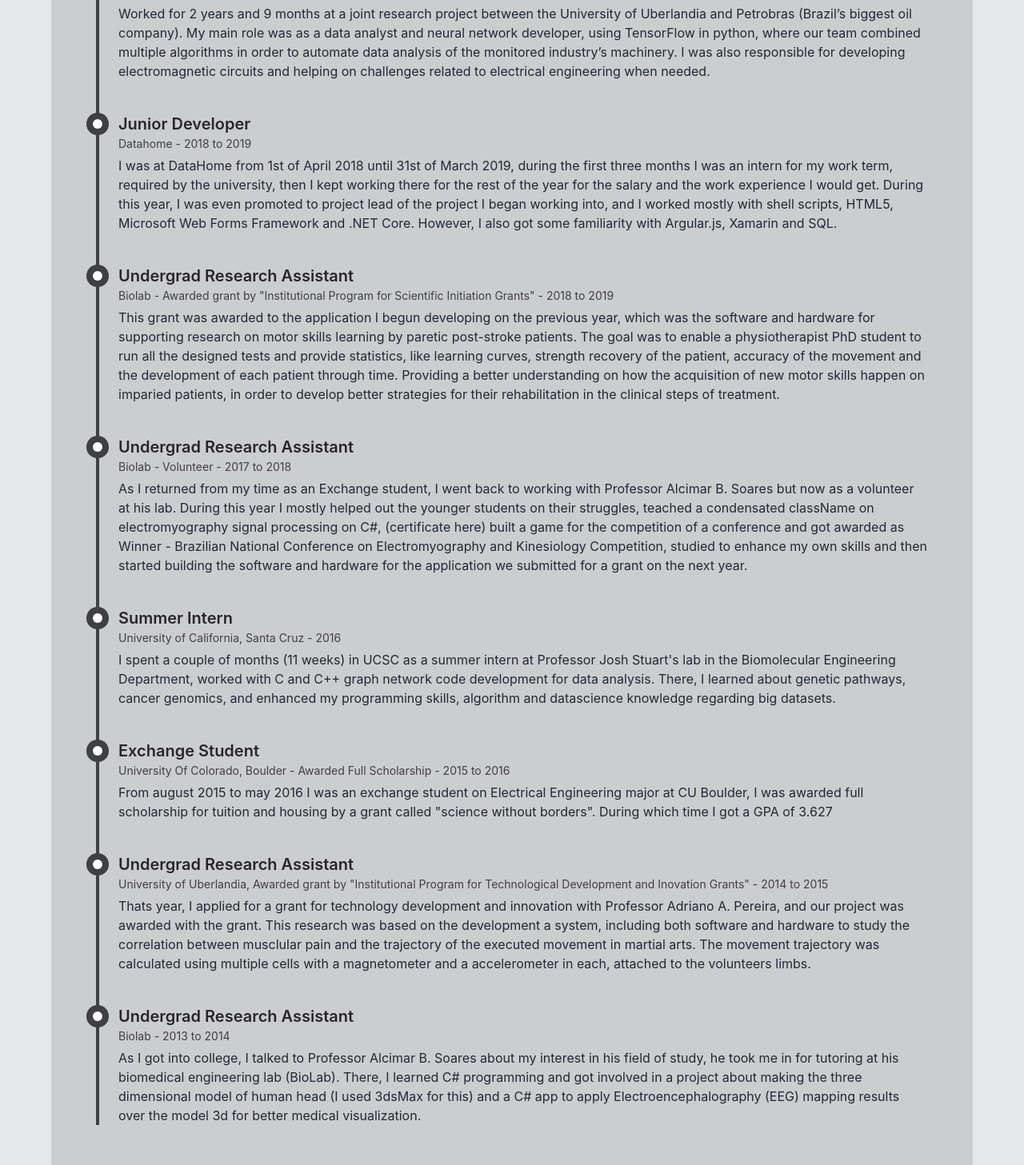
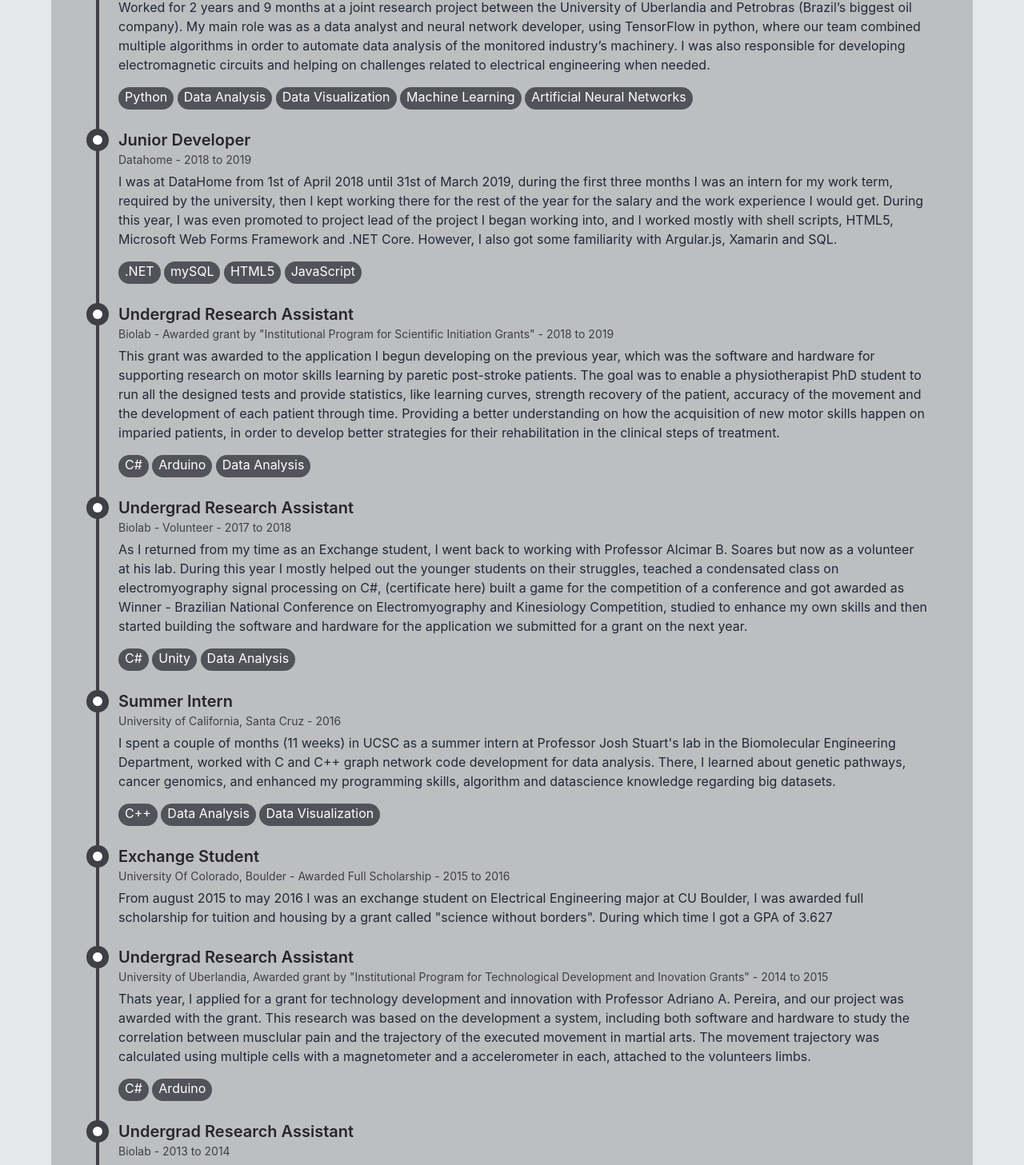
Before and after one commit to tuliotorezan/portfolio, a React (Create React App) app: page / in a window 1280 px wide. Shown: the part 553-2010 px from the top of the page at 80% size. Built offline with nearby package versions, Linux system fonts and the light colour scheme.

Commit message:
A bit more styling

```diff
--- a/src/App.css
+++ b/src/App.css
@@ -5,3 +5,6 @@
 .bg-main-color{
   background-color:  rgba( 180, 180, 180, 0.5);
 }
+.bg-main-color2{
+  background-color:  rgba( 150, 150, 150, 0.5);
+}
--- a/src/components/Education/Education.js
+++ b/src/components/Education/Education.js
@@ -3,7 +3,7 @@
 function Education(props) {
     return (
         <section className="bg-gray-200 dark:bg-zinc-800">
-            <div className="max-w-6xl px-6 pb-6 mx-auto bg-main-color">
+            <div className="max-w-6xl px-6 pt-8 pb-2 mx-auto bg-main-color">
                 <div className='mx-auto mb-4 w-fit border-2 border-black dark:border-white'><h1 className='m-1 mx-2 text-2xl font-semibold text-zinc-800 capitalize lg:text-3xl dark:text-gray-200'>EDUCATION</h1></div>
                 <div className='mx-6 grid grid-cols-1 divide-y divide-solid divide-black dark:divide-white'>
                     <div  className='py-4 m-1 text-zinc-800 dark:text-gray-200'>
--- a/src/components/Work/Work.js
+++ b/src/components/Work/Work.js
@@ -4,57 +4,64 @@
 function Work(props) {
     return (
         <section className="bg-gray-200 dark:bg-zinc-800">
-            <div className="max-w-6xl px-6 pt-10 pb-6 mx-auto bg-main-color">
+            <div className="max-w-6xl px-6 pt-8 pb-2 mx-auto bg-main-color2">
             <div className='mx-auto mb-4 w-fit border-2 border-black dark:border-white'><h1 className='m-1 mx-2 text-2xl font-semibold text-zinc-800 capitalize lg:text-3xl dark:text-gray-200'>EXPERIENCE</h1></div>
                 <div className='px-8'>
                 <ol className="relative border-l-4 border-zinc-700 dark:border-zinc-200">
-                    <li className="mb-10 ml-6 ">
+                    <li className="mb-6 ml-6 ">
                         <span className="absolute flex items-center justify-center w-3 h-3 bg-white rounded-full mt-2 -left-2 ring-8 ring-zinc-700 dark:ring-zinc-200 dark:bg-zinc-800"/>
                         <h2 className="flex items-center mb-1 text-xl font-semibold text-zinc-800 dark:text-white">Data Analyst and Python Developer</h2>
                         <time className="block mb-2 text-sm font-normal leading-none text-zinc-700 dark:text-zinc-200">Petrobras - University of Uberlandia - 2019 to 2022</time>
                         <p className="mb-4 text-base font-normal text-gray-800 dark:text-white">Worked for 2 years and 9 months at a joint research project between the University of Uberlandia and Petrobras (Brazil’s biggest oil company). My main role was as a data analyst and neural network developer, using TensorFlow in python, where our team combined multiple algorithms in order to automate data analysis of the monitored industry’s machinery. I was also responsible for developing electromagnetic circuits and helping on challenges related to electrical engineering when needed.</p>
+                        <button class="bg-zinc-600 hover:bg-zinc-700 text-white pb-1 px-2 rounded-full">Python</button> <button class="bg-zinc-600 hover:bg-zinc-700 text-white pb-1 px-2 rounded-full">Data Analysis</button> <button class="bg-zinc-600 hover:bg-zinc-700 text-white pb-1 px-2 rounded-full">Data Visualization</button> <button class="bg-zinc-600 hover:bg-zinc-700 text-white pb-1 px-2 rounded-full">Machine Learning</button> <button class="bg-zinc-600 hover:bg-zinc-700 text-white pb-1 px-2 rounded-full">Artificial Neural Networks</button>
                     </li>
-                    <li className="mb-10 ml-6">
+                    <li className="mb-6 ml-6">
                         <span className="absolute flex items-center justify-center w-3 h-3 bg-white rounded-full mt-2 -left-2 ring-8 ring-zinc-700 dark:ring-zinc-200 dark:bg-zinc-800"/>
                         <h2 className="flex items-center mb-1 text-xl font-semibold text-zinc-800 dark:text-white">Junior Developer</h2>
                         <time className="block mb-2 text-sm font-normal leading-none text-zinc-700 dark:text-zinc-200">Datahome - 2018 to 2019</time>
                         <p className="mb-4 text-base font-normal text-gray-800 dark:text-white">I was at DataHome from 1st of April 2018 until 31st of March 2019, during the first three months I was an intern for my work term, required by the university, then I kept working there for the rest of the year for the salary and the work experience I would get. During this year, I was even promoted to project lead of the project I began working into, and I worked mostly with shell scripts, HTML5, Microsoft Web Forms Framework and .NET Core. However, I also got some familiarity with Argular.js, Xamarin and SQL.</p>
+                        <button class="bg-zinc-600 hover:bg-zinc-700 text-white pb-1 px-2 rounded-full">.NET</button> <button class="bg-zinc-600 hover:bg-zinc-700 text-white pb-1 px-2 rounded-full">mySQL</button> <button class="bg-zinc-600 hover:bg-zinc-700 text-white pb-1 px-2 rounded-full">HTML5</button> <button class="bg-zinc-600 hover:bg-zinc-700 text-white pb-1 px-2 rounded-full">JavaScript</button>
                     </li>
-                    <li className="mb-10 ml-6">
+                    <li className="mb-6 ml-6">
                         <span className="absolute flex items-center justify-center w-3 h-3 bg-white rounded-full mt-2 -left-2 ring-8 ring-zinc-700 dark:ring-zinc-200 dark:bg-zinc-800"/>
                         <h2 className="flex items-center mb-1 text-xl font-semibold text-zinc-800 dark:text-white">Undergrad Research Assistant</h2>
                         <time className="block mb-2 text-sm font-normal leading-none text-zinc-700 dark:text-zinc-200">Biolab - Awarded grant by "Institutional Program for Scientific Initiation Grants" - 2018 to 2019</time>
                         <p className="mb-4 text-base font-normal text-gray-800 dark:text-white">This grant was awarded to the application I begun developing on the previous year, which was the software and hardware for supporting research on motor skills learning by paretic post-stroke patients. The goal was to enable a physiotherapist PhD student to run all the designed tests and provide statistics, like learning curves, strength recovery of the patient, accuracy of the movement and the development of each patient through time. Providing a better understanding on how the acquisition of new motor skills happen on imparied patients, in order to develop better strategies for their rehabilitation in the clinical steps of treatment.</p>
+                        <button class="bg-zinc-600 hover:bg-zinc-700 text-white pb-1 px-2 rounded-full">C#</button> <button class="bg-zinc-600 hover:bg-zinc-700 text-white pb-1 px-2 rounded-full">Arduino</button> <button class="bg-zinc-600 hover:bg-zinc-700 text-white pb-1 px-2 rounded-full">Data Analysis</button>
                     </li>
-                    <li className="mb-10 ml-6">
+                    <li className="mb-6 ml-6">
                         <span className="absolute flex items-center justify-center w-3 h-3 bg-white rounded-full mt-2 -left-2 ring-8 ring-zinc-700 dark:ring-zinc-200 dark:bg-zinc-800"/>
                         <h2 className="flex items-center mb-1 text-xl font-semibold text-zinc-800 dark:text-white">Undergrad Research Assistant</h2>
                         <time className="block mb-2 text-sm font-normal leading-none text-zinc-700 dark:text-zinc-200">Biolab - Volunteer - 2017 to 2018</time>
-                        <p className="mb-4 text-base font-normal text-gray-800 dark:text-white">As I returned from my time as an Exchange student, I went back to working with Professor Alcimar B. Soares but now as a volunteer at his lab. During this year I mostly helped out the younger students on their struggles, teached a condensated className on electromyography signal processing on C#, (certificate here) built a game for the competition of a conference and got awarded as Winner - Brazilian National Conference on Electromyography and Kinesiology Competition, studied to enhance my own skills and then started building the software and hardware for the application we submitted for a grant on the next year.</p>
+                        <p className="mb-4 text-base font-normal text-gray-800 dark:text-white">As I returned from my time as an Exchange student, I went back to working with Professor Alcimar B. Soares but now as a volunteer at his lab. During this year I mostly helped out the younger students on their struggles, teached a condensated class on electromyography signal processing on C#, (certificate here) built a game for the competition of a conference and got awarded as Winner - Brazilian National Conference on Electromyography and Kinesiology Competition, studied to enhance my own skills and then started building the software and hardware for the application we submitted for a grant on the next year.</p>
+                        <button class="bg-zinc-600 hover:bg-zinc-700 text-white pb-1 px-2 rounded-full">C#</button> <button class="bg-zinc-600 hover:bg-zinc-700 text-white pb-1 px-2 rounded-full">Unity</button> <button class="bg-zinc-600 hover:bg-zinc-700 text-white pb-1 px-2 rounded-full">Data Analysis</button>
                     </li>
-                    <li className="mb-10 ml-6">
+                    <li className="mb-6 ml-6">
                         <span className="absolute flex items-center justify-center w-3 h-3 bg-white rounded-full mt-2 -left-2 ring-8 ring-zinc-700 dark:ring-zinc-200 dark:bg-zinc-800"/>
                         <h2 className="flex items-center mb-1 text-xl font-semibold text-zinc-800 dark:text-white">Summer Intern</h2>
                         <time className="block mb-2 text-sm font-normal leading-none text-zinc-700 dark:text-zinc-200">University of California, Santa Cruz - 2016</time>
                         <p className="mb-4 text-base font-normal text-gray-800 dark:text-white">I spent a couple of months (11 weeks) in UCSC as a summer intern at Professor Josh Stuart's lab in the Biomolecular Engineering Department, worked with C and C++ graph network code development for data analysis. There, I learned about genetic pathways, cancer genomics, and enhanced my programming skills, algorithm and datascience knowledge regarding big datasets.</p>
+                        <button class="bg-zinc-600 hover:bg-zinc-700 text-white pb-1 px-2 rounded-full">C++</button> <button class="bg-zinc-600 hover:bg-zinc-700 text-white pb-1 px-2 rounded-full">Data Analysis</button> <button class="bg-zinc-600 hover:bg-zinc-700 text-white pb-1 px-2 rounded-full">Data Visualization</button>
                     </li>
-                    <li className="mb-10 ml-6">
+                    <li className="mb-6 ml-6">
                         <span className="absolute flex items-center justify-center w-3 h-3 bg-white rounded-full mt-2 -left-2 ring-8 ring-zinc-700 dark:ring-zinc-200 dark:bg-zinc-800"/>
                         <h2 className="flex items-center mb-1 text-xl font-semibold text-zinc-800 dark:text-white">Exchange Student</h2>
                         <time className="block mb-2 text-sm font-normal leading-none text-zinc-700 dark:text-zinc-200">University Of Colorado, Boulder - Awarded Full Scholarship - 2015 to 2016</time>
                         <p className="mb-4 text-base font-normal text-gray-800 dark:text-white">From august 2015 to may 2016 I was an exchange student on Electrical Engineering major at CU Boulder, I was awarded full scholarship for tuition and housing by a grant called "science without borders". During which time I got a GPA of 3.627</p>
                     </li>
-                    <li className="mb-10 ml-6">
+                    <li className="mb-6 ml-6">
                         <span className="absolute flex items-center justify-center w-3 h-3 bg-white rounded-full mt-2 -left-2 ring-8 ring-zinc-700 dark:ring-zinc-200 dark:bg-zinc-800"/>
                         <h2 className="flex items-center mb-1 text-xl font-semibold text-zinc-800 dark:text-white">Undergrad Research Assistant</h2>
                         <time className="block mb-2 text-sm font-normal leading-none text-zinc-700 dark:text-zinc-200">University of Uberlandia, Awarded grant by "Institutional Program for Technological Development and Inovation Grants" - 2014 to 2015</time>
                         <p className="mb-4 text-base font-normal text-gray-800 dark:text-white">Thats year, I applied for a grant for technology development and innovation with Professor Adriano A. Pereira, and our project was awarded with the grant. This research was based on the development a system, including both software and hardware to study the correlation between musclular pain and the trajectory of the executed movement in martial arts. The movement trajectory was calculated using multiple cells with a magnetometer and a accelerometer in each, attached to the volunteers limbs.</p>
+                        <button class="bg-zinc-600 hover:bg-zinc-700 text-white pb-1 px-2 rounded-full">C#</button> <button class="bg-zinc-600 hover:bg-zinc-700 text-white pb-1 px-2 rounded-full">Arduino</button>
                     </li>
-                    <li className="mb-10 ml-6">
+                    <li className="mb-6 ml-6">
                         <span className="absolute flex items-center justify-center w-3 h-3 bg-white rounded-full mt-2 -left-2 ring-8 ring-zinc-700 dark:ring-zinc-200 dark:bg-zinc-800"/>
                         <h2 className="flex items-center mb-1 text-xl font-semibold text-zinc-800 dark:text-white">Undergrad Research Assistant</h2>
                         <time className="block mb-2 text-sm font-normal leading-none text-zinc-700 dark:text-zinc-200">Biolab - 2013 to 2014</time>
                         <p className="mb-4 text-base font-normal text-gray-800 dark:text-white">As I got into college, I talked to Professor Alcimar B. Soares about my interest in his field of study, he took me in for tutoring at his biomedical engineering lab (BioLab). There, I learned C# programming and got involved in a project about making the three dimensional model of human head (I used 3dsMax for this) and a C# app to apply Electroencephalography (EEG) mapping results over the model 3d for better medical visualization.</p>
+                        <button class="bg-zinc-600 hover:bg-zinc-700 text-white pb-1 px-2 rounded-full">C#</button> <button class="bg-zinc-600 hover:bg-zinc-700 text-white pb-1 px-2 rounded-full">3D Modeling</button>
                     </li>
                 </ol>
                 </div>
```
